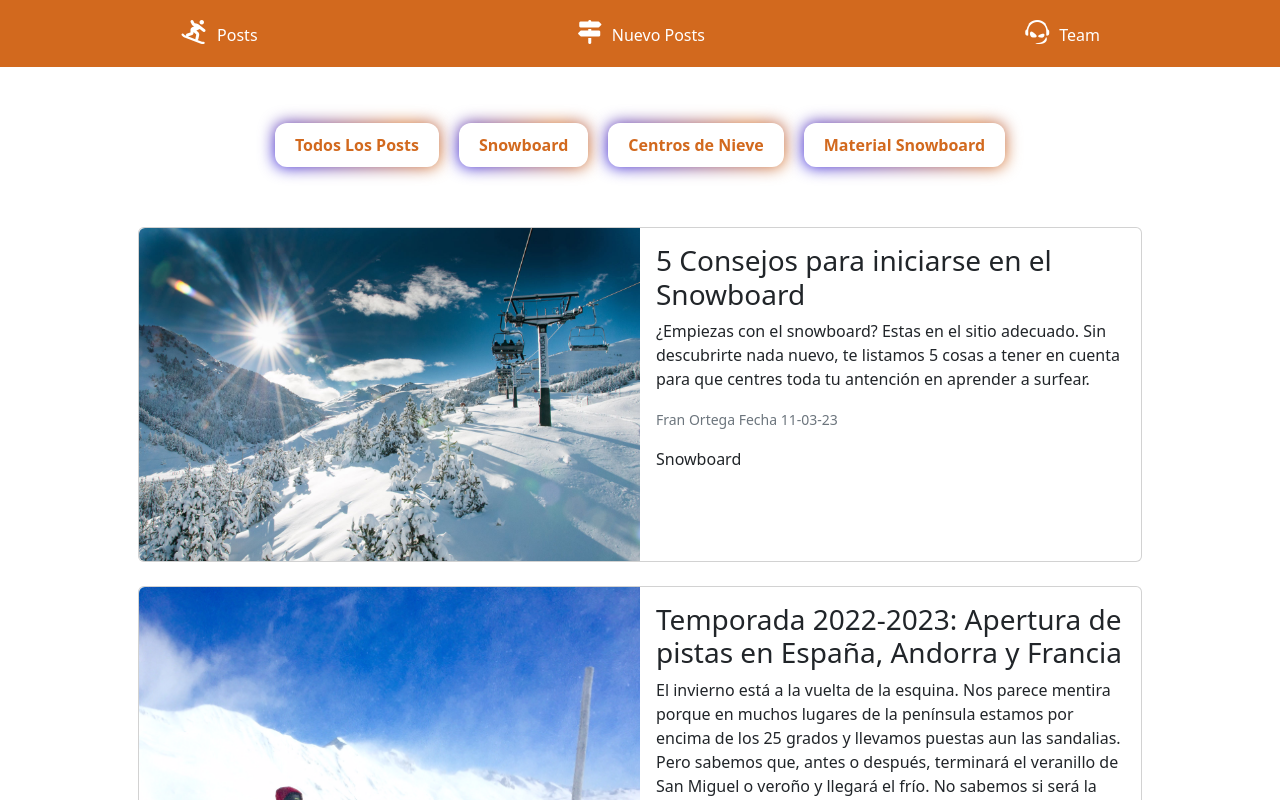
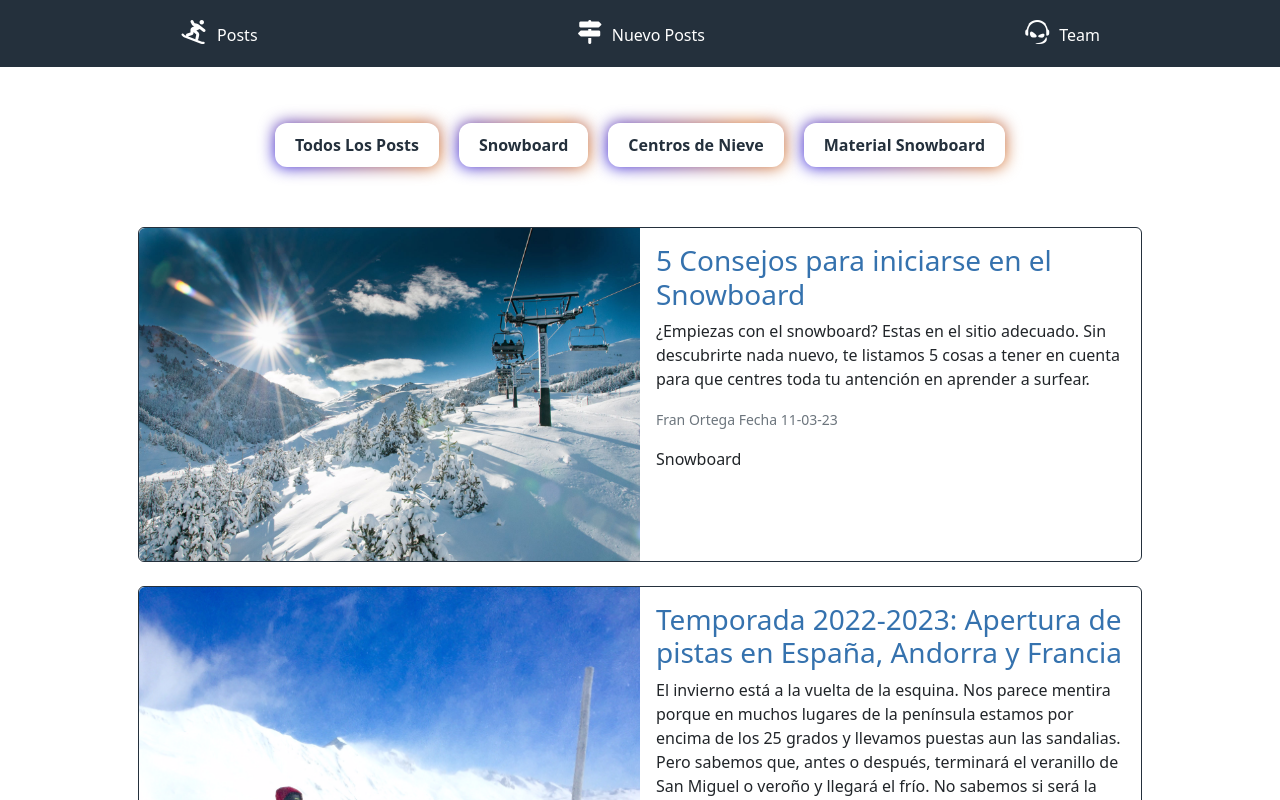
Before and after one commit to FranOrteg/Fran_BLOG, an Angular app in the folder BLOG/: page /posts in a window 1280 px wide. Shown: the top 800 px of the page. Built offline with nearby package versions, Linux system fonts and the light colour scheme.

Commit message:
Establecer id: en post.db.ts e interface

```diff
--- a/BLOG/src/app/app.component.css
+++ b/BLOG/src/app/app.component.css
@@ -4,7 +4,7 @@
     flex-wrap: wrap;
     justify-content: space-around;
     padding: 20px;
-    background-color: chocolate;
+    background-color: #24303c;
 }
 
 .enlaces li {
--- a/BLOG/src/app/app.module.ts
+++ b/BLOG/src/app/app.module.ts
@@ -6,12 +6,14 @@ import { AppComponent } from './app.component';
 import { ListaPostsComponent } from './components/lista-posts/lista-posts.component';
 import { FormularioComponent } from './components/formulario/formulario.component';
 import { FormsModule, ReactiveFormsModule } from '@angular/forms';
+import { DetallePostComponent } from './components/detalle-post/detalle-post.component';
 
 @NgModule({
   declarations: [
     AppComponent,
     ListaPostsComponent,
-    FormularioComponent
+    FormularioComponent,
+    DetallePostComponent
   ],
   imports: [
     BrowserModule,
--- /dev/null
+++ b/BLOG/src/app/components/detalle-post/detalle-post.component.html
@@ -0,0 +1 @@
+<p>detalle-post works!</p>
--- a/BLOG/src/app/components/lista-posts/lista-posts.component.css
+++ b/BLOG/src/app/components/lista-posts/lista-posts.component.css
@@ -5,6 +5,11 @@
 
 .card {
     margin: 0 auto;
+    border: 1px solid #24303c;
+}
+
+.card h3 {
+    color: #3572ae;
 }
 
 .selector {
@@ -27,7 +32,7 @@ button {
     cursor: pointer;
     border: none;
     padding: 10px 20px;
-    color: chocolate;
+    color: #24303c;
     position: relative;
     font-weight: bold;
     border-radius: 12px;
@@ -66,8 +71,8 @@ button::before {
 }
 
 .form-select {
-    color: chocolate;
+    color: #24303c;
     font-weight: bold;
     border-radius: 12px;
-    border-color: chocolate;
+    border-color: #24303c;
 }
--- a/BLOG/src/app/db/posts.db.ts
+++ b/BLOG/src/app/db/posts.db.ts
@@ -9,6 +9,7 @@ export const POSTS: Post[] = [
         imagen: '/assets/images/galeria-cerler-81.jpg',
         fecha: '11-03-23',
         categoria: 'Snowboard',
+        id: 1
     },
     {
         titulo: 'Temporada 2022-2023: Apertura de pistas en España, Andorra y Francia', texto: 'El invierno está a la vuelta de la esquina. Nos parece mentira porque en muchos lugares de la península estamos por encima de los 25 grados y llevamos puestas aun las sandalias. Pero sabemos que, antes o después, terminará el veranillo de San Miguel o veroño y llegará el frío.  No sabemos si será la próxima semana o tal vez la siguiente, pero lo que si sabemos es que winter is coming.',
@@ -16,6 +17,7 @@ export const POSTS: Post[] = [
         imagen: '/assets/images/IMG_0047.jpg',
         fecha: '11-03-23',
         categoria: 'Centros de Nieve',
+        id: 2
     },
     {
         titulo: '3 Consejos para elegir la mejor bota de snowboard',
@@ -24,6 +26,7 @@ export const POSTS: Post[] = [
         imagen: '/assets/images/botas-snowboard-nike-tecnologia-led.jpg',
         fecha: '11-03-23',
         categoria: 'Material Snowboard',
+        id: 3
     },
     {
         titulo: 'Mantenimiento de una tabla de snowboard',
@@ -32,6 +35,7 @@ export const POSTS: Post[] = [
         imagen: '/assets/images/snows.jpg',
         fecha: '11-03-23',
         categoria: 'Material Snowboard',
+        id: 4
     },
     {
         titulo: 'Diferencias entre snowboard Freestyle y Freeride',
@@ -40,6 +44,7 @@ export const POSTS: Post[] = [
         imagen: '/assets/images/freestyle.jpeg',
         fecha: '11-03-23',
         categoria: 'Snowboard',
+        id: 5
     },
     {
         titulo: 'Snowzone Xanadu',
@@ -48,6 +53,7 @@ export const POSTS: Post[] = [
         imagen: '/assets/images/snozone-disfruta-x2.jpg',
         fecha: '11-03-23',
         categoria: 'Centros de Nieve',
+        id: 6
     },
     {
         titulo: 'Hacer un backflip con snowboard. Tutorial',
@@ -56,6 +62,7 @@ export const POSTS: Post[] = [
         imagen: '/assets/images/backflip.jpg',
         fecha: '11-03-23',
         categoria: 'Snowboard',
+        id: 7
     },
     {
         titulo: 'Viaje Alpes, Avoriaz',
@@ -64,5 +71,6 @@ export const POSTS: Post[] = [
         imagen: '/assets/images/avoriaz_1.jpg',
         fecha: '11-03-23',
         categoria: 'Centros de Nieve',
+        id: 8
     },
 ]
--- a/BLOG/src/app/interfaces/post.interface.ts
+++ b/BLOG/src/app/interfaces/post.interface.ts
@@ -4,5 +4,6 @@ export interface Post {
     autor: string,
     imagen: string,
     fecha: string,
-    categoria: string
+    categoria: string,
+    id: number
 }
--- a/BLOG/src/app/services/post.service.ts
+++ b/BLOG/src/app/services/post.service.ts
@@ -13,7 +13,6 @@ export class PostService {
       POSTS.push(...JSON.parse(postguardados));
     }
   }
-
 
   getAll(): Post[] {
     return POSTS
@@ -36,4 +35,5 @@ export class PostService {
     localStorage.setItem('posts', JSON.stringify(POSTS))
     return POSTS
   }
+
 }
```
Also changed, not shown: BLOG/src/app/components/detalle-post/detalle-post.component.ts (added, +10 -0 lines), BLOG/src/app/components/detalle-post/detalle-post.component.css (added).
